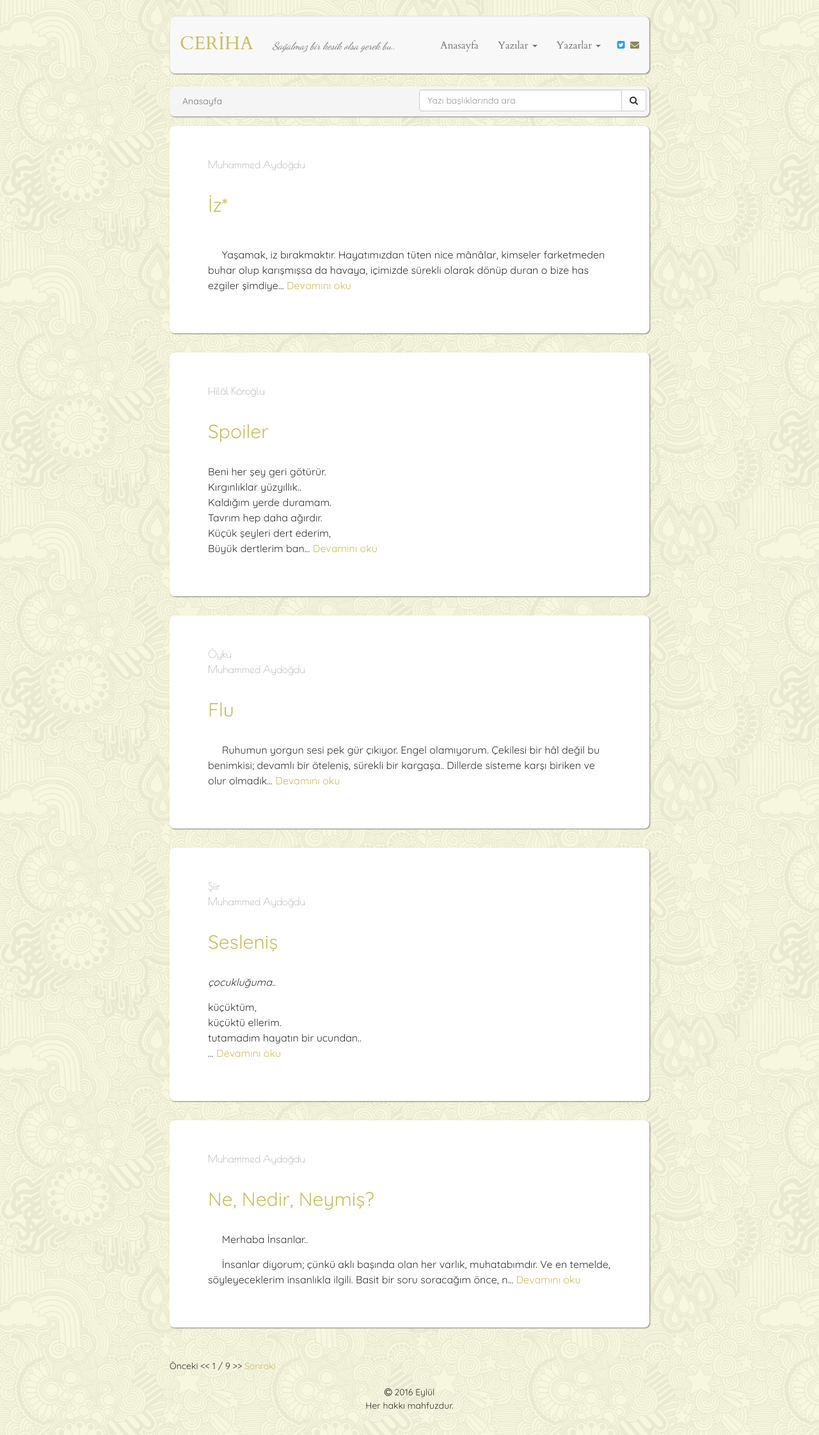
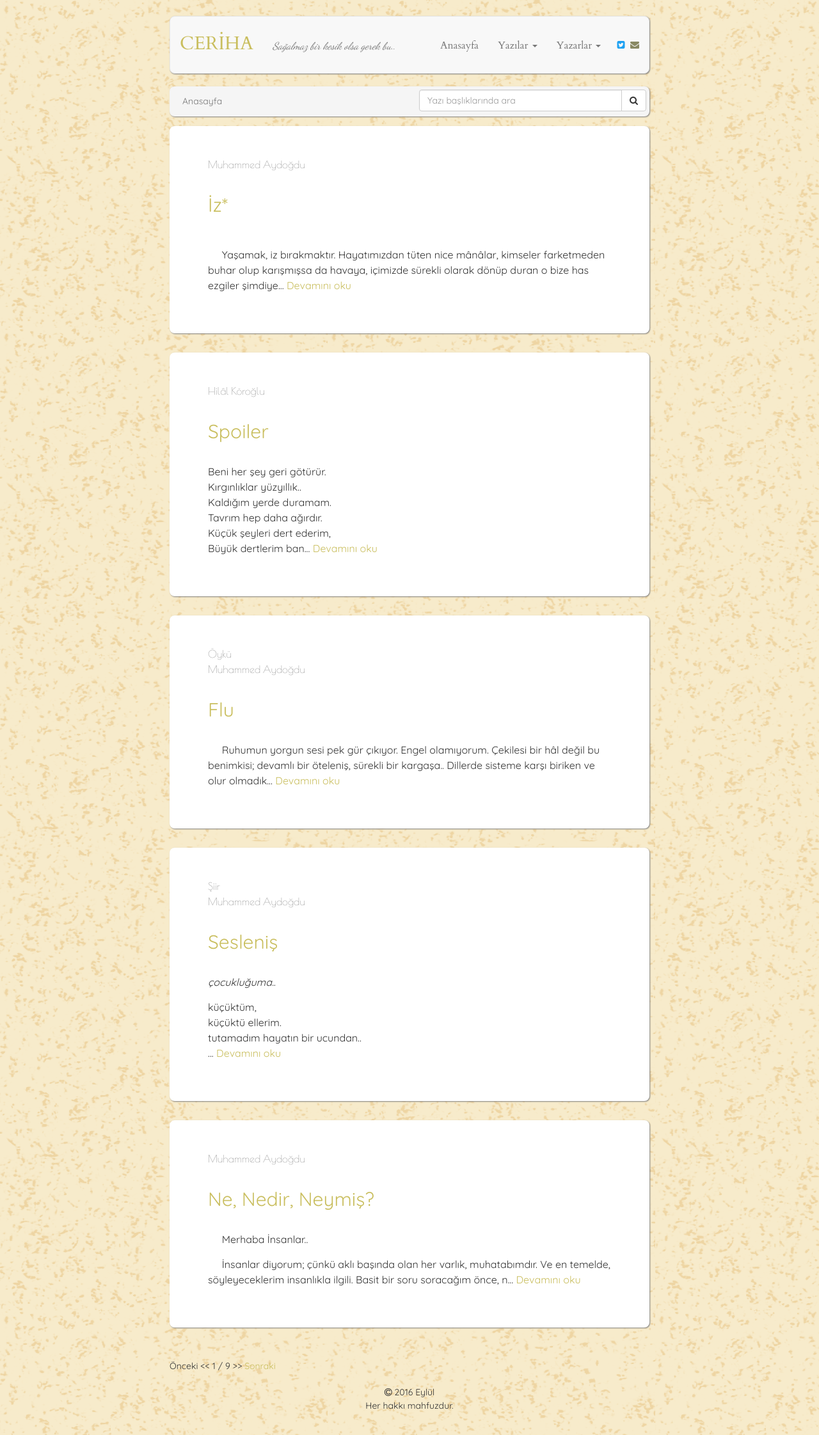
Before and after one commit to muhammedaydogdu/muhammedaydogdu.github.io, a Jekyll site: the page built from index.html, in a window 1280 px wide. Shown: the whole page at 64% size. Built offline with Jekyll 4.4.1, drawn with Linux system fonts in a browser that asks for light colours; some web fonts are replaced; the list of posts is cut into pages by our own code.

Commit message:
Update style.css

```diff
--- a/css/style.css
+++ b/css/style.css
@@ -15,7 +15,7 @@
 body {
   font-family: "Quicksand", "Times New Roman", serif;
   line-height: 1.5;
-  background: url("../images/skulls.png");
+  background: url("../images/old_map_@2X.png");
 }
 
 a {
```
